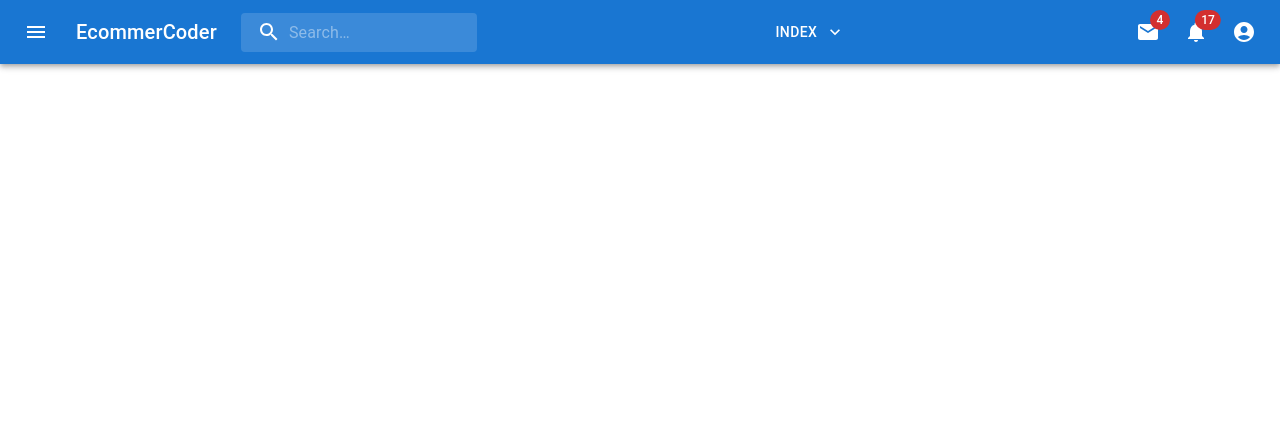
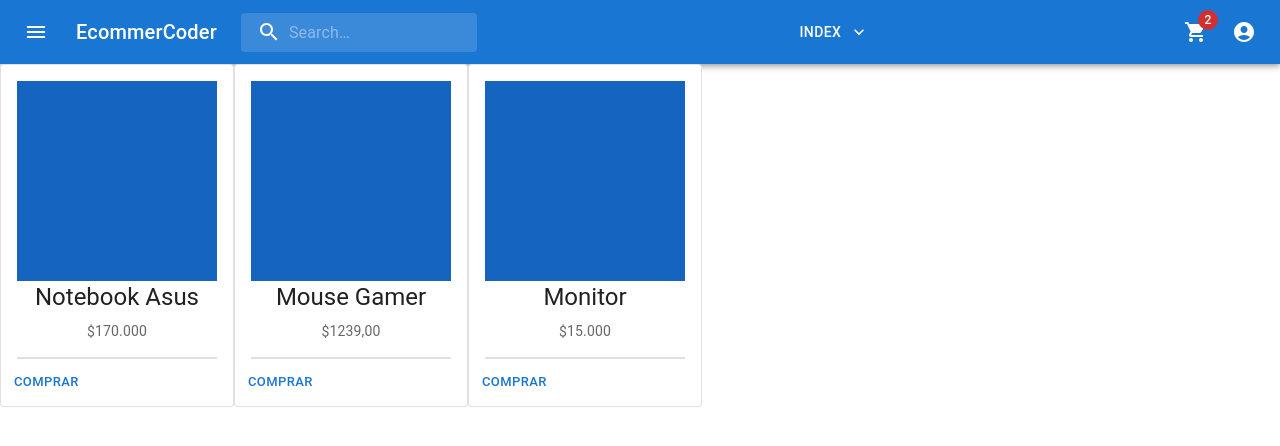
Before and after one commit to brian-exe/EcommerCoder, a React (Create React App) app: page / in a window 1280 px wide. Shown: the top 446 px of the page. Built offline with nearby package versions, Linux system fonts and the light colour scheme.

Commit message:
Se agrega componente carrito y componente ItemListContainer

```diff
--- a/package.json
+++ b/package.json
@@ -1,10 +1,11 @@
 {
-  "name": "carrito",
+  "name": "ecommercoder",
   "version": "0.1.0",
   "private": true,
   "dependencies": {
     "@emotion/react": "^11.5.0",
     "@emotion/styled": "^11.3.0",
+    "@material-ui/core": "^4.12.3",
     "@mui/icons-material": "^5.0.5",
     "@mui/material": "^5.0.6",
     "@mui/styled-engine-sc": "^5.0.4",
--- a/src/App.js
+++ b/src/App.js
@@ -1,10 +1,12 @@
-import Navbar from './components/navbar/navbar';
+import Navbar from './components/Navbar/Navbar';
+import ItemListContainer from './components/ItemList/ItemListContainer';
 import './App.css';
 
 function App() {
   return (
     <div className="App">
       <Navbar></Navbar>
+      <ItemListContainer/>
     </div>
   );
 }
--- /dev/null
+++ b/src/components/CartWidget/CartWidget.jsx
@@ -0,0 +1,20 @@
+//import React from 'react';
+import Badge from '@mui/material/Badge';
+import ShoppingCartIcon from '@mui/icons-material/ShoppingCart';
+import IconButton from '@mui/material/IconButton';
+
+function CartWidget(props){
+    return (
+        <IconButton
+        size="large"
+        aria-label={props.itemsInCart + " items in cart"}
+        color="inherit"
+      >
+        <Badge badgeContent={props.itemsInCart ? props.itemsInCart : 0} color="error">
+          <ShoppingCartIcon />
+        </Badge>
+      </IconButton>
+    )
+}
+
+export default CartWidget;
--- /dev/null
+++ b/src/components/ItemList/Item.jsx
@@ -0,0 +1,40 @@
+import React from 'react';
+import Card from '@mui/material/Card';
+import CardActions from '@mui/material/CardActions';
+import CardContent from '@mui/material/CardContent';
+import CardHeader from '@mui/material/CardHeader';
+import Button from '@mui/material/Button';
+import Typography from '@mui/material/Typography';
+import { Divider } from '@material-ui/core';
+import { Box } from '@mui/material';
+
+export default function Item(props){
+    return(
+    <Card variant="outlined" sx={{ maxWidth: 345 }}>
+      <CardContent>
+        <Box
+        sx={{
+            width: 200,
+            height: 200,
+            backgroundColor: 'primary.dark',
+            '&:hover': {
+            backgroundColor: 'primary.main',
+            opacity: [0.9, 0.8, 0.7],
+            },
+        }}
+        />
+         <Typography gutterBottom variant="h5" component="div">
+          {props.title}
+        </Typography>
+        <Typography variant="body2" color="text.secondary">
+            ${props.price}
+        </Typography>
+      </CardContent>
+        <Divider variant="middle" />
+      <Divider variant="middle" />
+      <CardActions>
+        <Button size="small">Comprar</Button>
+      </CardActions>
+    </Card>
+    );
+}
--- /dev/null
+++ b/src/components/ItemList/ItemListContainer.jsx
@@ -0,0 +1,12 @@
+import * as React from 'react';
+import Item from '../ItemList/Item'
+
+export default function ItemListContainer(props){
+    return (
+      <div style={{display: "flex"}}>
+        <Item title="Notebook Asus" price="170.000"/>
+        <Item title="Mouse Gamer" price="1239,00"/>
+        <Item title="Monitor" price="15.000"/>
+      </div>
+    );
+};
--- a/src/components/navbar/navbar.jsx
+++ b/src/components/navbar/navbar.jsx
@@ -6,16 +6,14 @@ import Toolbar from '@mui/material/Toolbar';
 import IconButton from '@mui/material/IconButton';
 import Typography from '@mui/material/Typography';
 import InputBase from '@mui/material/InputBase';
-import Badge from '@mui/material/Badge';
 import MenuItem from '@mui/material/MenuItem';
 import Menu from '@mui/material/Menu';
 import MenuIcon from '@mui/icons-material/Menu';
 import SearchIcon from '@mui/icons-material/Search';
 import AccountCircle from '@mui/icons-material/AccountCircle';
-import MailIcon from '@mui/icons-material/Mail';
-import NotificationsIcon from '@mui/icons-material/Notifications';
 import MoreIcon from '@mui/icons-material/MoreVert';
-import Sections from '../sections-list/sections';
+import Sections from '../SectionsList/SectionsList';
+import CartWidget from '../CartWidget/CartWidget';
 
 const Search = styled('div')(({ theme }) => ({
   position: 'relative',
@@ -121,15 +119,7 @@ export default function PrimarySearchAppBar() {
       onClose={handleMobileMenuClose}
     >
       <MenuItem>
-        <IconButton
-          size="large"
-          aria-label="5 elements in cart"
-          color="inherit"
-        >
-          <Badge badgeContent={5} color="error">
-            <NotificationsIcon />
-          </Badge>
-        </IconButton>
+      <CartWidget itemsInCart="2"/>
         <p>Items in cart</p>
       </MenuItem>
       <MenuItem onClick={handleProfileMenuOpen}>
@@ -181,20 +171,7 @@ export default function PrimarySearchAppBar() {
             <Sections/>
             </Box>
           <Box sx={{ display: { xs: 'none', md: 'flex' } }}>
-            <IconButton size="large" aria-label="show 4 new mails" color="inherit">
-              <Badge badgeContent={4} color="error">
-                <MailIcon />
-              </Badge>
-            </IconButton>
-            <IconButton
-              size="large"
-              aria-label="show 17 new notifications"
-              color="inherit"
-            >
-              <Badge badgeContent={17} color="error">
-                <NotificationsIcon />
-              </Badge>
-            </IconButton>
+          <CartWidget itemsInCart="2" />
             <IconButton
               size="large"
               edge="end"
```
Also changed, not shown: src/components/SectionsList/SectionsList.jsx (renamed from src/components/sections-list/sections.jsx).
